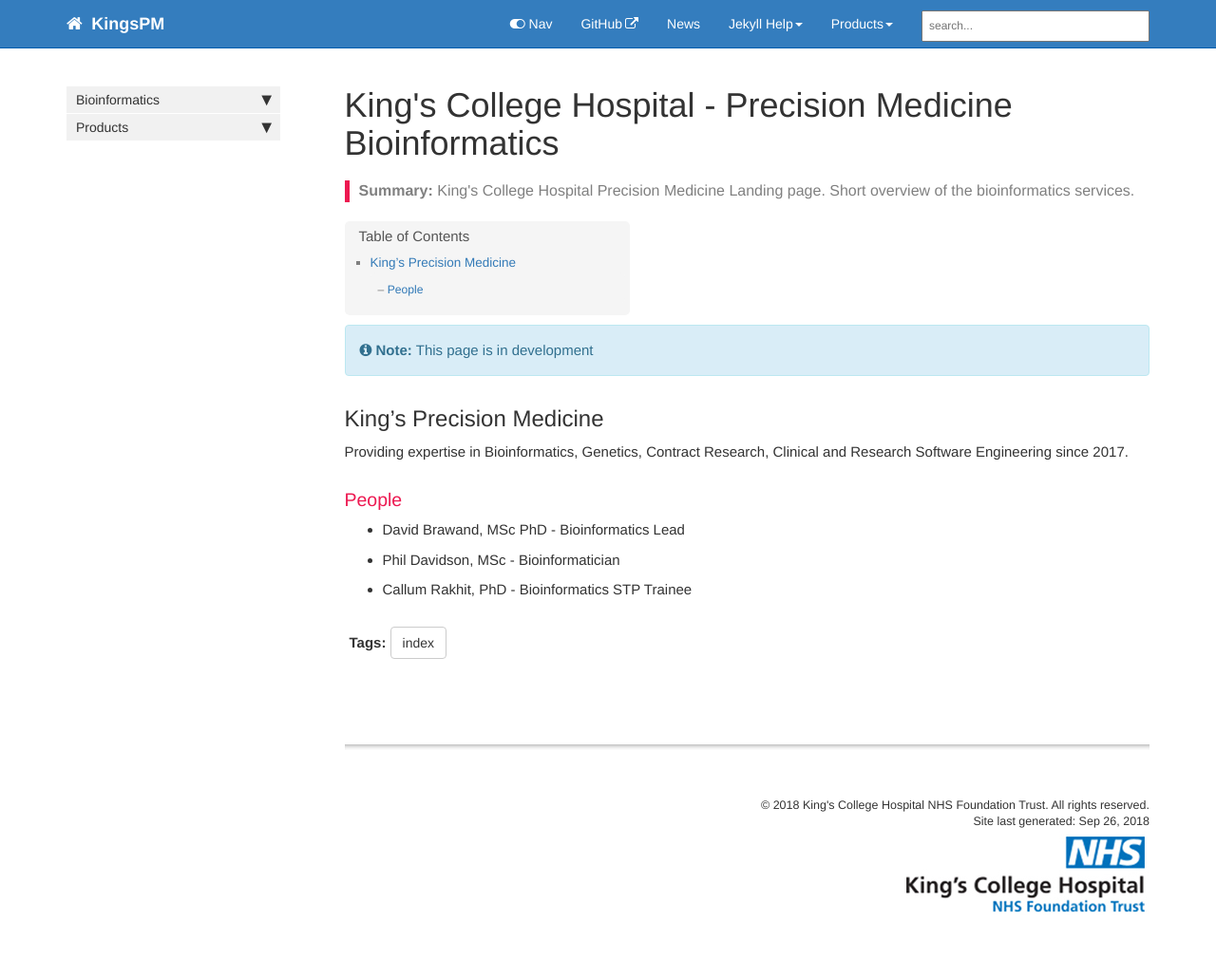
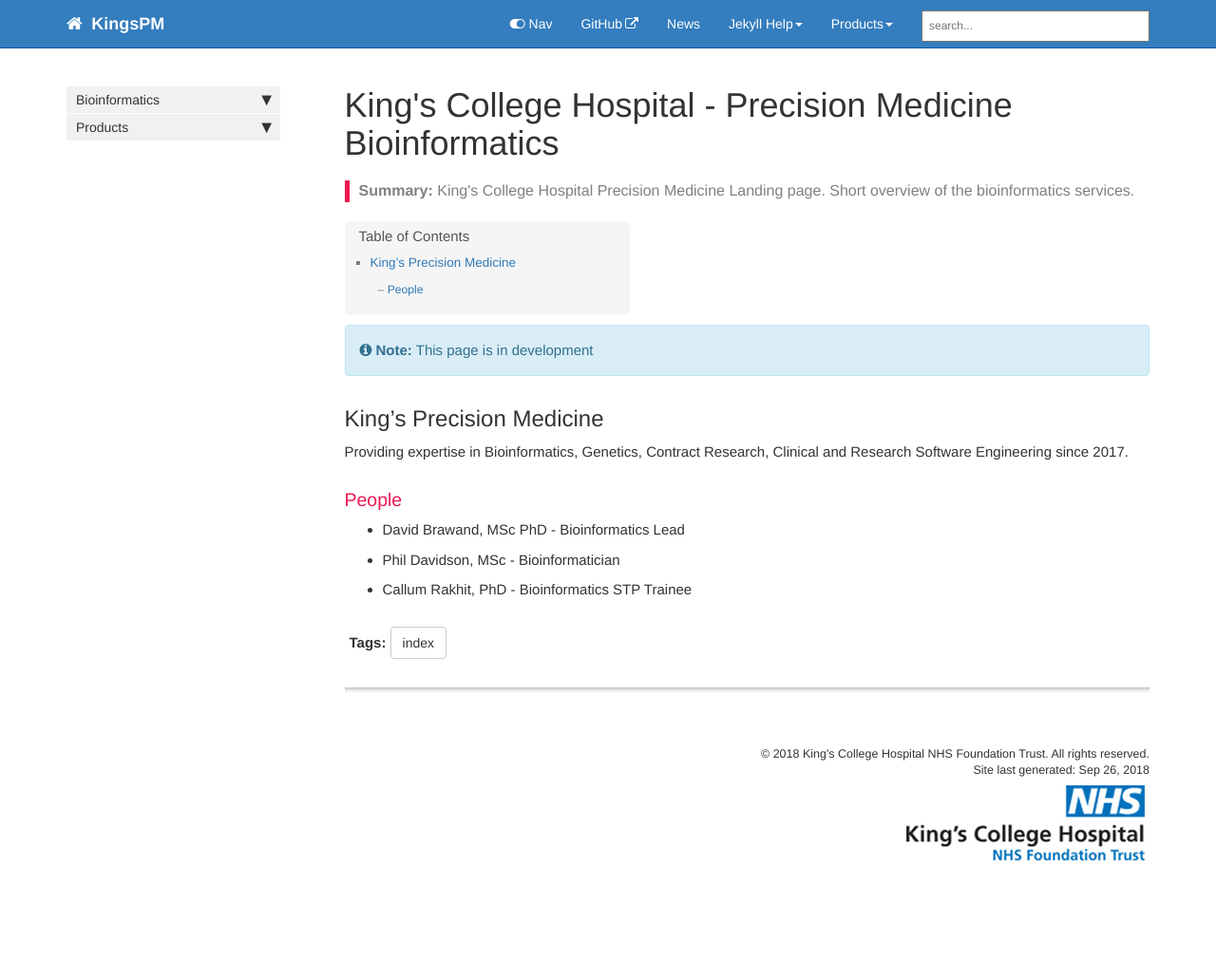
Before and after one commit to KingsPM/kingspm.github.io, a Jekyll site: the page built from index.md, in a window 1280 px wide. Shown: the whole page at 95% size. Built offline with Jekyll 4.4.1, drawn with Linux system fonts in a browser that asks for light colours; nearby versions of some CDN libraries; comment, search, counter and statistics services are not loaded; after the commit the page ends 975 px from its top, so only the background shows below that.

Commit message:
edits to vasa entry

```diff
--- a/css/customstyles.css
+++ b/css/customstyles.css
@@ -548,9 +548,9 @@ hr.faded {
 }
 
 hr.shaded {
-    height: 6px;
+    height: 12px;
     border: 0;
-    margin-top: 70px;
+    margin-top: 10px;
     background: white;
     width: 100%;
     margin-bottom: 0px;
```
